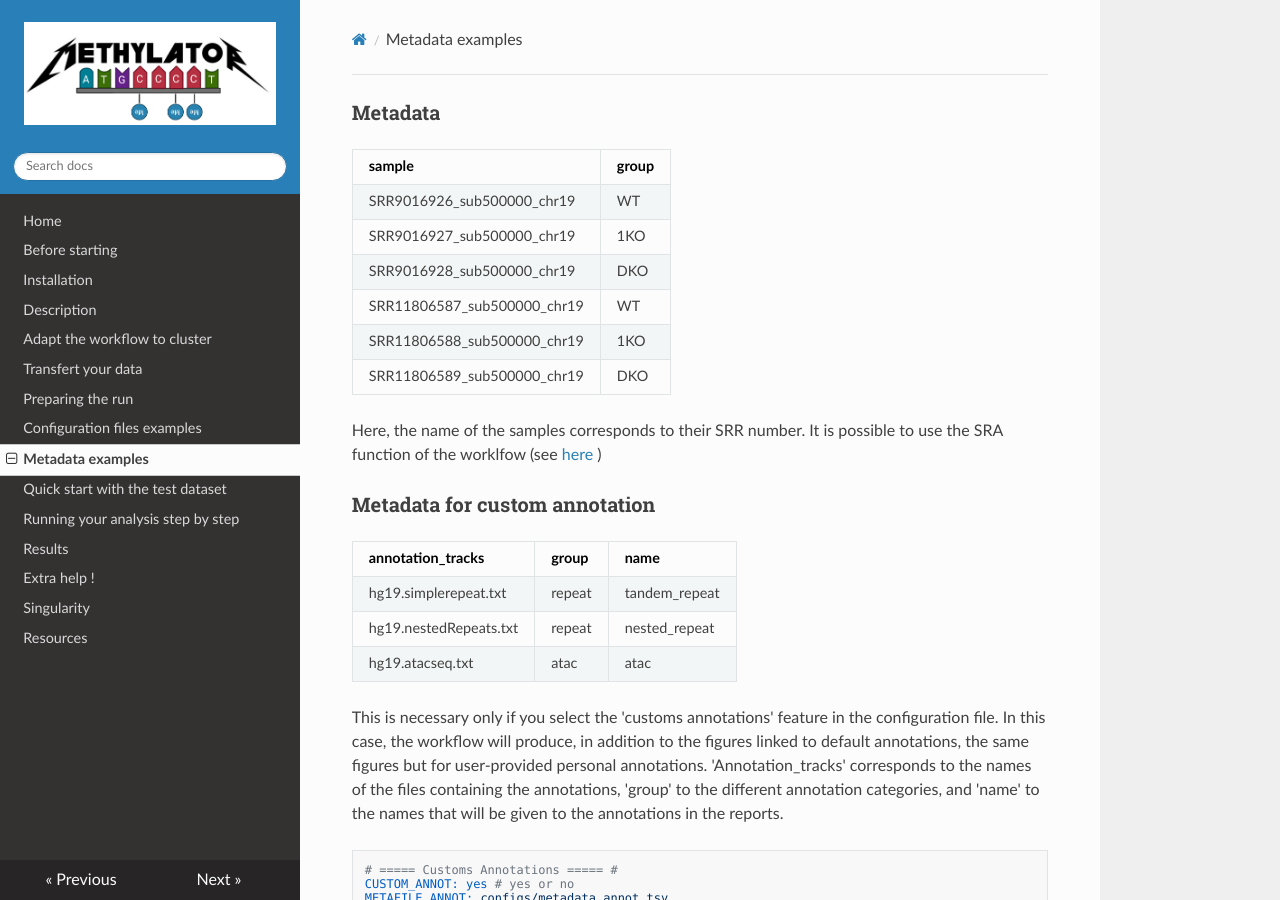
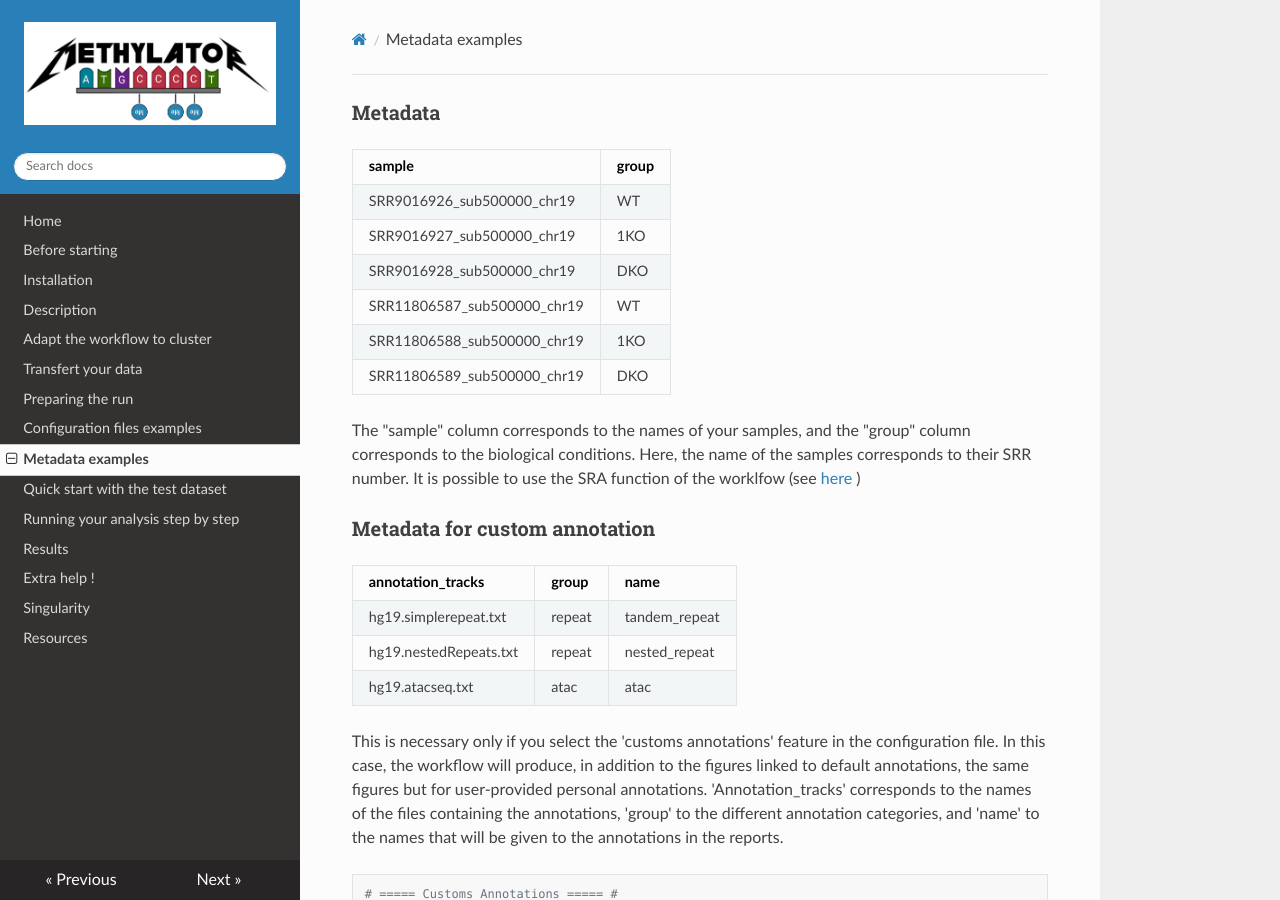
Before and after one commit to parisepigenetics/Methylator-Documentation, an MkDocs documentation site: the page built from docs/metadata_example.md, in a window 1280 px wide and 900 px high. Built offline with MkDocs 1.6.1, drawn with Linux system fonts in a browser that asks for light colours; nearby versions of some CDN libraries.

Commit message:
Update metadata_example.md

```diff
--- a/docs/metadata_example.md
+++ b/docs/metadata_example.md
@@ -9,6 +9,7 @@
 | SRR11806588_sub500000_chr19 |       1KO       |
 | SRR11806589_sub500000_chr19 |       DKO       |
 
+The "sample" column corresponds to the names of your samples, and the "group" column corresponds to the biological conditions.
 Here, the name of the samples corresponds to their SRR number.
 It is possible to use the SRA function of the worklfow (see [here](runing.md) )
 
```
